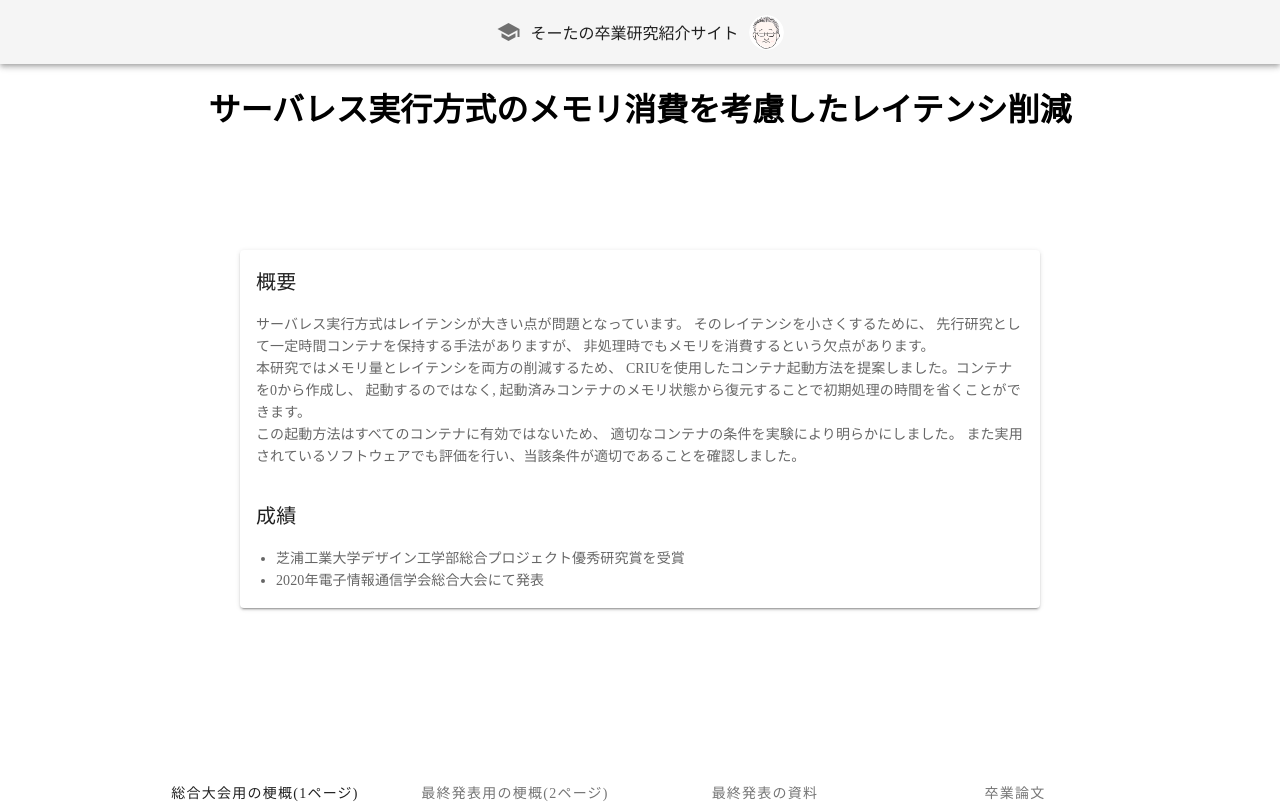
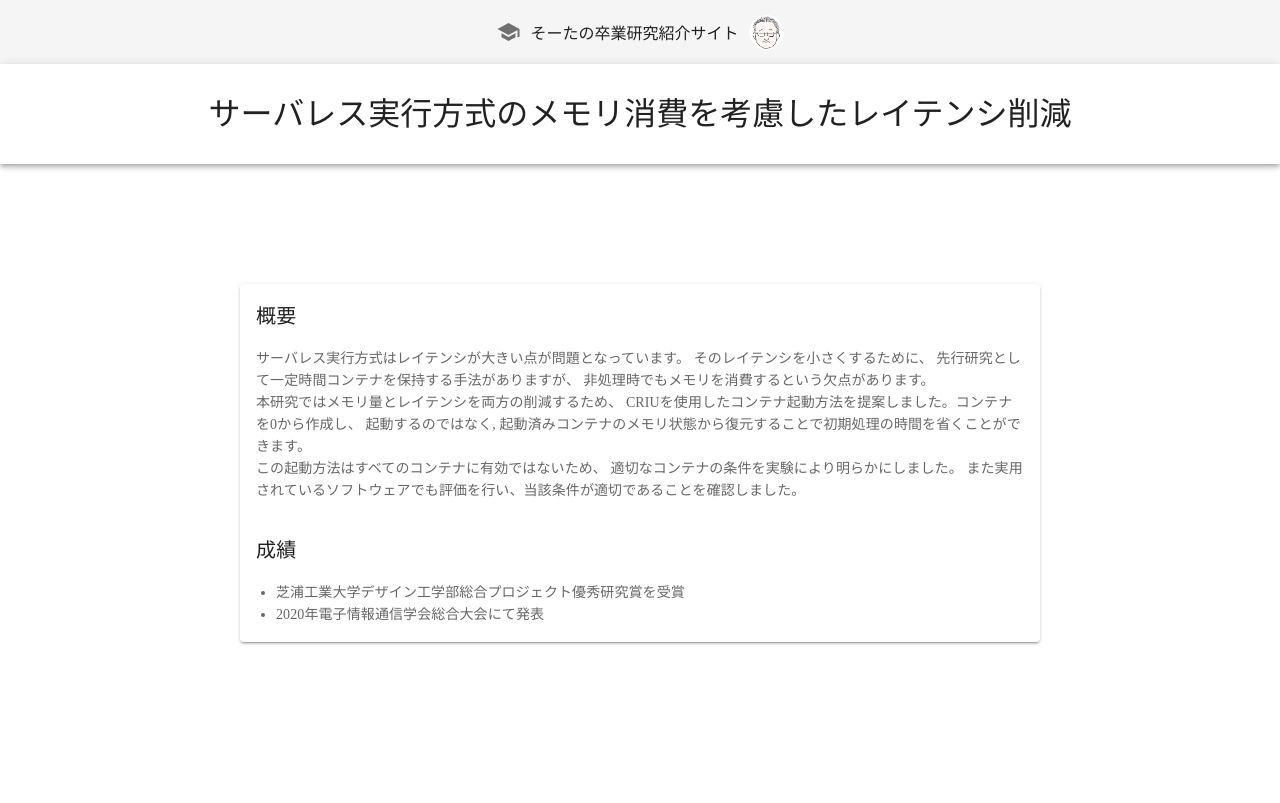
Before and after one commit to Sota-Watanabe/bachelor-thesis-site, a Vue app: page / in a window 1280 px wide. Shown: the top 803 px of the page. Built offline with nearby package versions, Linux system fonts and the light colour scheme.

Commit message:
text-align追加

```diff
--- a/src/components/KeyVisual.vue
+++ b/src/components/KeyVisual.vue
@@ -1,5 +1,14 @@
 <template>
-  <h1><nobr>サーバレス<wbr>実行方式の<wbr>メモリ消費を<wbr>考慮した<wbr>レイテンシ削減</nobr></h1>
+  <v-toolbar height="100">
+    <v-spacer />
+    <!-- class="text-center"が使えない...なぜ -->
+    <v-toolbar-title style="text-align: center">
+      <nobr
+        >サーバレス<wbr />実行方式の<wbr />メモリ消費を<wbr />考慮した<wbr />レイテンシ削減</nobr
+      >
+    </v-toolbar-title>
+    <v-spacer />
+  </v-toolbar>
 </template>
 
 <script>
@@ -13,9 +22,8 @@
 </script>
 
 <style scoped>
-h1 {
-  text-align: center;
-  margin: 20px 0 40px;
-  font-size: 32px
+nobr {
+  /* margin: 20px 0 40px; */
+  font-size: 32px;
 }
 </style>
```
